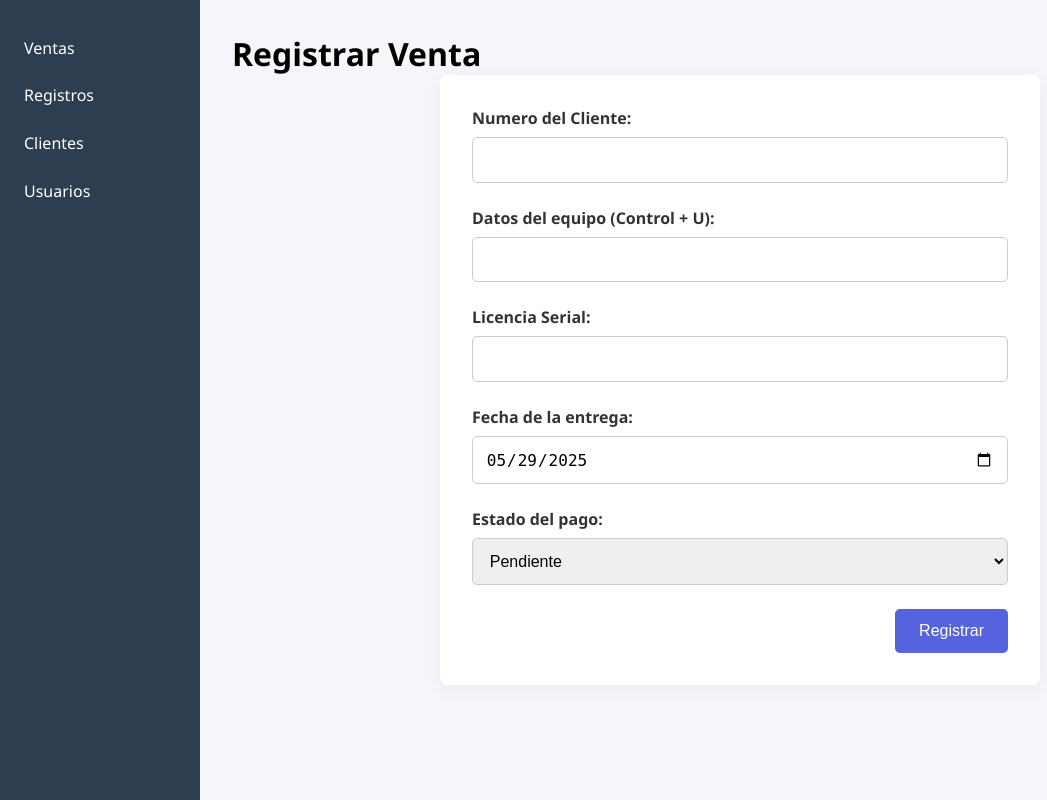
After one commit to dadato3/New, a Django app: page /registros/ventas/ in a window 1280 px wide. The commit adds this page. Shown: the whole page, without its empty margins (0-1047 px from the left). Run offline with Django 5.2, Linux system fonts and the light colour scheme; a user stored in the database is signed in.

Commit message:
Dashboard y ventas

```diff
--- a/mi_proyecto/mi_proyecto/urls.py
+++ b/mi_proyecto/mi_proyecto/urls.py
@@ -14,16 +14,11 @@ Including another URLconf
     1. Import the include() function: from django.urls import include, path
     2. Add a URL to urlpatterns:  path('blog/', include('blog.urls'))
 """
-from django.conf import settings
-from django.conf.urls.static import static
-from django.urls import path, include
 from django.contrib import admin
+from django.urls  import path, include
 
 urlpatterns = [
-    path('admin/', admin.site.urls),
-    path('accounts/', include('django.contrib.auth.urls')),
+    path('admin/',   admin.site.urls),
     path('registros/', include('registros.urls')),
+    path('accounts/', include('django.contrib.auth.urls')),  # ← esto
 ]
-
-# Servir /static/ en desarrollo
-urlpatterns += static(settings.STATIC_URL, document_root=settings.STATICFILES_DIRS[0])
--- a/mi_proyecto/registros/forms.py
+++ b/mi_proyecto/registros/forms.py
@@ -1,7 +1,29 @@
 from django import forms
-from .models import Registro
+from .models import Registro, Venta
+from datetime import date
+
 
 class RegistroForm(forms.ModelForm):
     class Meta:
         model = Registro
         fields = ['nombre', 'descripcion']
+
+class VentaForm(forms.ModelForm):
+    class Meta:
+        model  = Venta
+        fields = ['cliente', 'control', 'licencia', 'fecha', 'estado']
+        labels = {
+            'control' : 'Datos del equipo (Control + U)',
+            'estado' : 'Estado del pago',
+            'cliente' : 'Numero del Cliente',
+            'fecha' : 'Fecha de la entrega',
+            'licencia' : 'Licencia Serial',
+        }
+        widgets = {
+            'fecha': forms.DateInput(attrs={'type': 'date'}),
+        }
+
+    def __init__(self, *args, **kwargs):
+        super().__init__(*args, **kwargs)
+        if not self.is_bound:
+            self.fields['fecha'].initial = date.today()
--- a/mi_proyecto/registros/models.py
+++ b/mi_proyecto/registros/models.py
@@ -5,5 +5,17 @@ class Registro(models.Model):
     descripcion = models.TextField(blank=True)
     fecha      = models.DateField(auto_now_add=True)
 
+class Venta(models.Model):
+    cliente  = models.CharField(max_length=100)
+    control  = models.CharField("Control U", max_length=50)
+    licencia = models.CharField(max_length=100)
+    fecha    = models.DateField()
+    ESTADO_CHOICES = [
+        ('pagado',    'Pagado'),
+        ('pendiente', 'Pendiente'),
+    ]
+    estado   = models.CharField(max_length=10, choices=ESTADO_CHOICES, default='pendiente')
+
+
     def __str__(self):
         return f"{self.nombre} ({self.fecha})"
--- a/mi_proyecto/registros/urls.py
+++ b/mi_proyecto/registros/urls.py
@@ -1,9 +1,10 @@
-# registros/urls.py
-
 from django.urls import path
 from . import views
 
 urlpatterns = [
-    path('',    views.lista_registros,  name='lista_registros'),
-    path('nuevo/', views.crear_registro, name='crear_registro'),
+    path('',         views.dashboard, name='dashboard'),
+    path('ventas/',views.ventas,    name='ventas'),
+    path('clientes/',views.clientes,  name='clientes'),
+    path('usuarios/',views.usuarios,  name='usuarios'),
+    path('registros/',views.registros,  name='registros'),
 ]
--- a/mi_proyecto/registros/views.py
+++ b/mi_proyecto/registros/views.py
@@ -1,19 +1,33 @@
+from django.shortcuts import render, redirect
 from django.contrib.auth.decorators import login_required
-from django.shortcuts import render, redirect
-from .models import Registro
-from .forms  import RegistroForm
+from .forms import VentaForm
+from datetime import date
 
 @login_required
-def lista_registros(request):
-    items = Registro.objects.all().order_by('-fecha')
-    return render(request, 'registros/lista.html', {'items': items})
+def dashboard(request):
+    return render(request, 'registros/dashboard.html')
 
-def crear_registro(request):
+@login_required
+def ventas(request):
     if request.method == 'POST':
-        form = RegistroForm(request.POST)
+        form = VentaForm(request.POST)
         if form.is_valid():
             form.save()
-            return redirect('lista_registros')
+            return redirect('ventas')   # recarga la misma página vaciando el formulario
     else:
-        form = RegistroForm()
-    return render(request, 'registros/formulario.html', {'form': form})
+        form = VentaForm(initial={'fecha': date.today()})
+    return render(request, 'registros/ventas.html', {'form': form})
+
+
+
+@login_required
+def clientes(request):
+    return render(request, 'registros/clientes.html')
+
+@login_required
+def usuarios(request):
+    return render(request, 'registros/usuarios.html')
+
+@login_required
+def registros(request):
+    return render(request, 'registros/registros.html')
--- a/mi_proyecto/static/css/styles.css
+++ b/mi_proyecto/static/css/styles.css
@@ -127,3 +127,200 @@ body {
   border: 1px solid #ccc;
   border-radius: 4px;
 }
+
+/* Contenedor principal: sidebar + contenido */
+.app-container {
+  display: flex;
+  height: 100vh;              /* ocupa toda la altura de la ventana */
+}
+
+/* Sidebar */
+.sidebar {
+  width: 200px;
+  background: #2c3e50;
+  color: white;
+  padding: 1rem;
+  box-shadow: 2px 0 8px rgba(0,0,0,0.1);
+}
+.sidebar ul {
+  list-style: none;
+  padding: 0;
+  margin: 0;
+}
+.sidebar li {
+  margin: 1rem 0;
+}
+.sidebar a {
+  color: white;
+  text-decoration: none;
+  font-weight: 500;
+  display: block;
+  padding: 0.3rem 0.5rem;
+  border-radius: 4px;
+  transition: background .2s ease;
+}
+.sidebar a:hover {
+  background: rgba(255,255,255,0.1);
+}
+
+/* Zona de contenido */
+.content {
+  flex: 1;
+  padding: 1.5rem;
+  overflow-y: auto;
+  background: #f5f6fa;
+}
+
+/* Que todo el body y html cubran el viewport */
+html, body {
+  margin: 0;
+  padding: 0;
+  height: 100%;
+  width: 100%;
+}
+
+/* Forzar que el contenedor principal ocupe toda la pantalla */
+.app-container {
+  display: flex;
+  height: 100vh;    /* 100% de la altura visible */
+  width: 100vw;     /* 100% del ancho visible */
+  overflow: hidden;
+}
+
+/* Sidebar fijo */
+.sidebar {
+  width: 200px;
+  background: #2c3e50;
+  /* resto de estilos... */
+}
+
+/* Zona de contenido que rellena lo que sobra */
+.content {
+  flex: 1;
+  background: #f5f6fa;
+  padding: 1.5rem;
+  overflow-y: auto;
+}
+
+/* Tabla de Ventas */
+.ventas-table {
+  width: 100%;
+  border-collapse: collapse;
+  margin-top: 1rem;
+}
+.ventas-table th,
+.ventas-table td {
+  border: 1px solid #ccc;
+  padding: 0.8rem;
+  text-align: left;
+}
+.ventas-table th {
+  background: rgba(85,99,222,0.1);
+  font-weight: 600;
+}
+.ventas-form input,
+.ventas-form select {
+  width: 100%;
+  box-sizing: border-box;
+}
+
+/* ─── Contenedor de ventas ─── */
+.ventas-container {
+  background: #fff;
+  padding: 2rem;
+  border-radius: 10px;
+  max-width: 900px;
+  margin: 1.5rem auto;
+  box-shadow: 0 4px 20px rgba(0,0,0,0.05);
+}
+
+/* ─── Tabla/formulario ─── */
+.ventas-form table {
+  width: 100%;
+  border-collapse: collapse;
+  table-layout: fixed;
+}
+.ventas-form th,
+.ventas-form td {
+  padding: 0.75rem 1rem;
+  text-align: left;
+}
+.ventas-form thead th {
+  background: #5563DE;
+  color: #fff;
+  font-weight: 600;
+  border-bottom: 2px solid #4351b5;
+}
+.ventas-form tbody tr {
+  border-bottom: 1px solid #e1e4eb;
+}
+.ventas-form tbody tr:last-child {
+  border-bottom: none;
+}
+
+/* Inputs y selects a todo ancho */
+.ventas-form input,
+.ventas-form select {
+  width: 100%;
+  padding: 0.5rem;
+  border: 1px solid #ccc;
+  border-radius: 5px;
+  font-size: 0.95rem;
+  transition: border-color .3s, box-shadow .3s;
+}
+.ventas-form input:focus,
+.ventas-form select:focus {
+  outline: none;
+  border-color: #5563DE;
+  box-shadow: 0 0 5px rgba(85,99,222,0.3);
+}
+
+/* Botón de registrar */
+.ventas-form .btn {
+  padding: 0.6rem 1.4rem;
+  background: #5563DE;
+  color: white;
+  border: none;
+  border-radius: 5px;
+  font-size: 1rem;
+  cursor: pointer;
+  transition: background .3s ease, transform .1s ease;
+}
+.ventas-form .btn:hover {
+  background: #4351b5;
+}
+.ventas-form .btn:active {
+  transform: scale(0.98);
+}
+
+/* Responsive: en pantallas muy estrechas, apila campos */
+@media (max-width: 600px) {
+  .ventas-form table,
+  .ventas-form thead,
+  .ventas-form tbody,
+  .ventas-form th,
+  .ventas-form td,
+  .ventas-form tr {
+    display: block;
+  }
+  .ventas-form thead {
+    display: none;
+  }
+  .ventas-form tr {
+    margin-bottom: 1rem;
+  }
+  .ventas-form td {
+    padding: 0.5rem 0;
+    position: relative;
+  }
+  .ventas-form td::before {
+    content: attr(data-label);
+    font-weight: 600;
+    display: block;
+    margin-bottom: 0.3rem;
+    color: #555;
+  }
+  .ventas-form .btn {
+    width: 100%;
+  }
+}
--- /dev/null
+++ b/mi_proyecto/templates/registros/ventas.html
@@ -0,0 +1,148 @@
+{% load static %}
+<!DOCTYPE html>
+<html lang="es">
+<head>
+  <meta charset="utf-8">
+  <title>Registrar Venta</title>
+  <link rel="stylesheet" href="{% static 'css/styles.css' %}">
+  <style>
+    /* Layout completo */
+    html, body {
+      margin: 0;
+      padding: 0;
+      height: 100%;
+      width: 100%;
+    }
+    .app-container {
+      display: flex;
+      height: 100vh;
+      width: 100vw;
+      overflow: hidden;
+    }
+    .sidebar {
+      width: 200px;
+      background: #2c3e50;
+      color: #fff;
+      padding: 1rem;
+    }
+    .sidebar ul {
+      list-style: none;
+      padding: 0;
+      margin: 0;
+    }
+    .sidebar li {
+      margin-bottom: 1rem;
+    }
+    .sidebar a {
+      color: #fff;
+      text-decoration: none;
+      font-weight: 500;
+      display: block;
+      padding: 0.3rem 0.5rem;
+      border-radius: 4px;
+      transition: background .2s ease;
+    }
+    .sidebar a:hover {
+      background: rgba(255,255,255,0.1);
+    }
+    .content {
+      flex: 1;
+      padding: 2rem;
+      background: #f5f6fa;
+      overflow-y: auto;
+    }
+
+    /* Formulario en columna */
+    .ventas-form {
+      display: flex;
+      flex-direction: column;
+      gap: 1.5rem;
+      max-width: 600px;
+      margin: 0 auto;
+      background: #fff;
+      padding: 2rem;
+      border-radius: 8px;
+      box-shadow: 0 4px 20px rgba(0,0,0,0.05);
+    }
+    .ventas-form .form-group label {
+      font-weight: 600;
+      margin-bottom: 0.5rem;
+      color: #333;
+      display: block;
+    }
+    .ventas-form .form-group input,
+    .ventas-form .form-group select {
+      width: 100%;
+      padding: 0.8rem;
+      border: 1px solid #ccc;
+      border-radius: 5px;
+      font-size: 1rem;
+      transition: border-color .3s, box-shadow .3s;
+    }
+    .ventas-form .form-group input:focus,
+    .ventas-form .form-group select:focus {
+      outline: none;
+      border-color: #5563DE;
+      box-shadow: 0 0 5px rgba(85,99,222,0.3);
+    }
+    .ventas-form button {
+      align-self: flex-end;
+      padding: 0.8rem 1.5rem;
+      background: #5563DE;
+      color: white;
+      border: none;
+      border-radius: 5px;
+      font-size: 1rem;
+      cursor: pointer;
+      transition: background .3s;
+    }
+    .ventas-form button:hover {
+      background: #4351b5;
+    }
+  </style>
+</head>
+<body>
+  <div class="app-container">
+    <!-- Sidebar -->
+    <nav class="sidebar">
+      <ul>
+        <li><a href="{% url 'ventas' %}">Ventas</a></li>
+        <li><a href="{% url 'dashboard' %}">Registros</a></li>
+        <li><a href="{% url 'clientes' %}">Clientes</a></li>
+        <li><a href="{% url 'usuarios' %}">Usuarios</a></li>
+      </ul>
+    </nav>
+
+    <!-- Contenido principal -->
+    <div class="content">
+      <h1>Registrar Venta</h1>
+
+      <form method="post" class="ventas-form">
+        {% csrf_token %}
+        <div class="form-group">
+          {{ form.cliente.label_tag }}
+          {{ form.cliente }}
+        </div>
+        <div class="form-group">
+          {{ form.control.label_tag }}
+          {{ form.control }}
+        </div>
+        <div class="form-group">
+          {{ form.licencia.label_tag }}
+          {{ form.licencia }}
+        </div>
+        <div class="form-group">
+          {{ form.fecha.label_tag }}
+          {{ form.fecha }}
+        </div>
+        <div class="form-group">
+          {{ form.estado.label_tag }}
+          {{ form.estado }}
+        </div>
+
+        <button type="submit">Registrar</button>
+      </form>
+    </div>
+  </div>
+</body>
+</html>
```
Also changed, not shown: mi_proyecto/mi_proyecto/settings.py (+5 -3 lines), mi_proyecto/templates/registros/clientes.html (added, +27 -0 lines), mi_proyecto/templates/registros/dashboard.html (added, +32 -0 lines), mi_proyecto/templates/registros/formulario.html (deleted, +0 -20 lines), mi_proyecto/templates/registros/lista.html (deleted, +0 -26 lines), mi_proyecto/templates/registros/registros.html (added, +27 -0 lines), mi_proyecto/templates/registros/usuarios.html (added, +27 -0 lines), mi_proyecto/db.sqlite3, mi_proyecto/registros/migrations/0002_venta.py (added).
